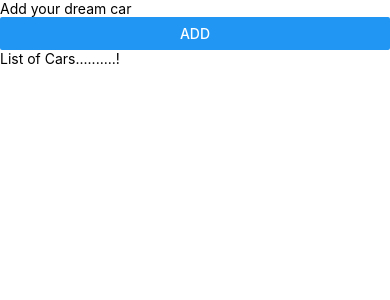
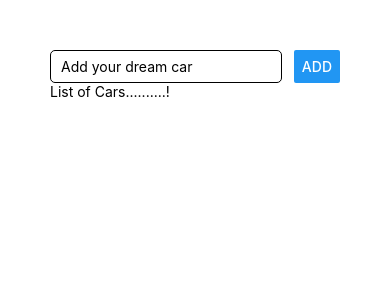
Before and after one commit to Sibghat34/Learning-React-Native, a React Native app: screen / in a window 390 px wide. Shown: the top 300 px of the page. Built offline with nearby package versions, Linux system fonts and the light colour scheme.

Commit message:
style inputFeild with flex

```diff
--- a/App.js
+++ b/App.js
@@ -3,9 +3,9 @@ import { StyleSheet, Text, View, Button, TextInput } from "react-native";
 
 export default function App() {
   return (
-    <View>
-    <View>
-      <TextInput placeholder="Add your dream car" />
+    <View style = {styles.appContainer}>
+    <View style = {styles.inputContainer}>
+      <TextInput style = {styles.inputText} placeholder="Add your dream car" />
       <Button title="ADD" />
     </View>
     <View>
@@ -16,5 +16,17 @@ export default function App() {
 }
 
 const styles = StyleSheet.create({
-
+ appContainer: {
+  padding: 50
+ },
+ inputContainer: {
+  flexDirection: 'row',
+  justifyContent: 'space-between'
+ },
+ inputText: {
+  borderWidth: 1,
+  borderRadius: 5,
+  width: '80%',
+  paddingLeft: 10
+ }
 });
```
